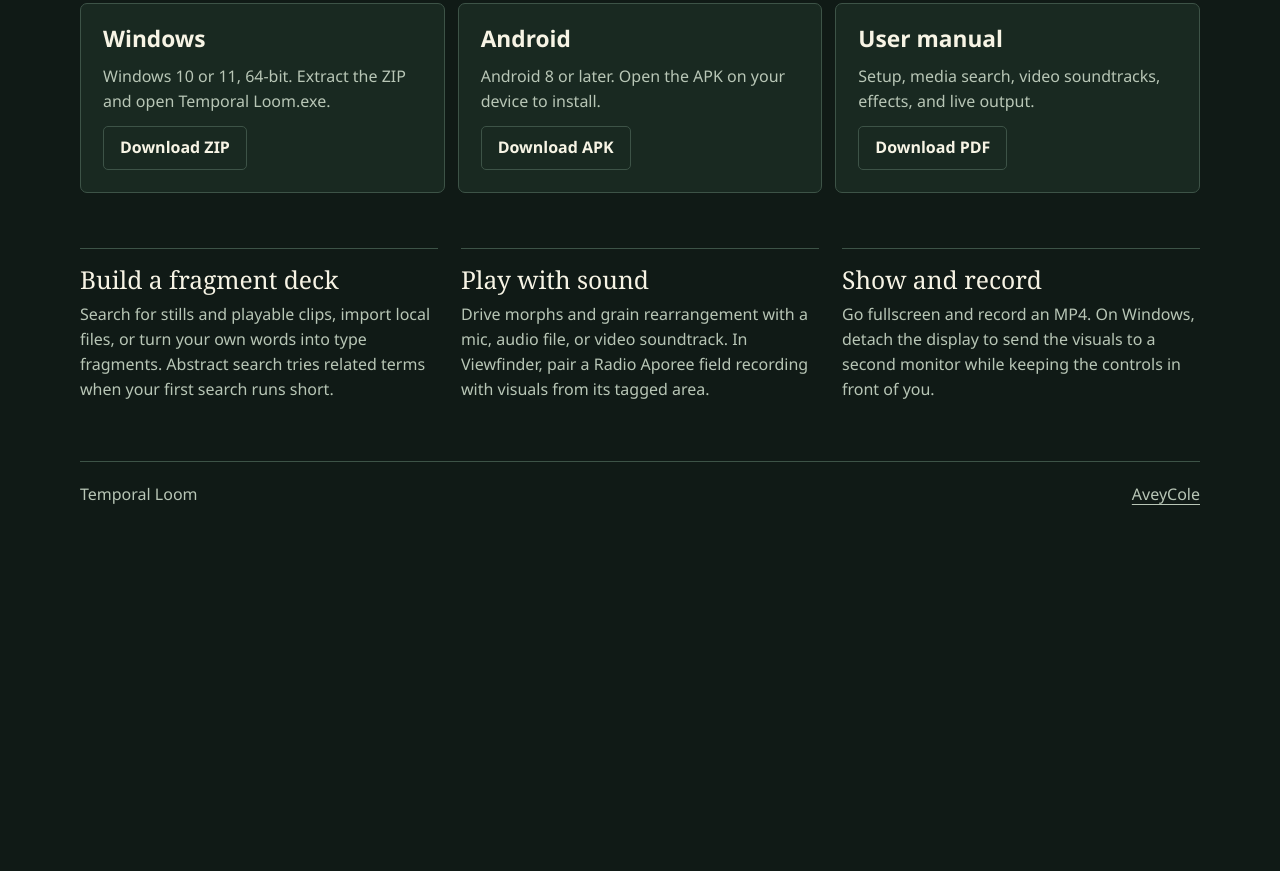
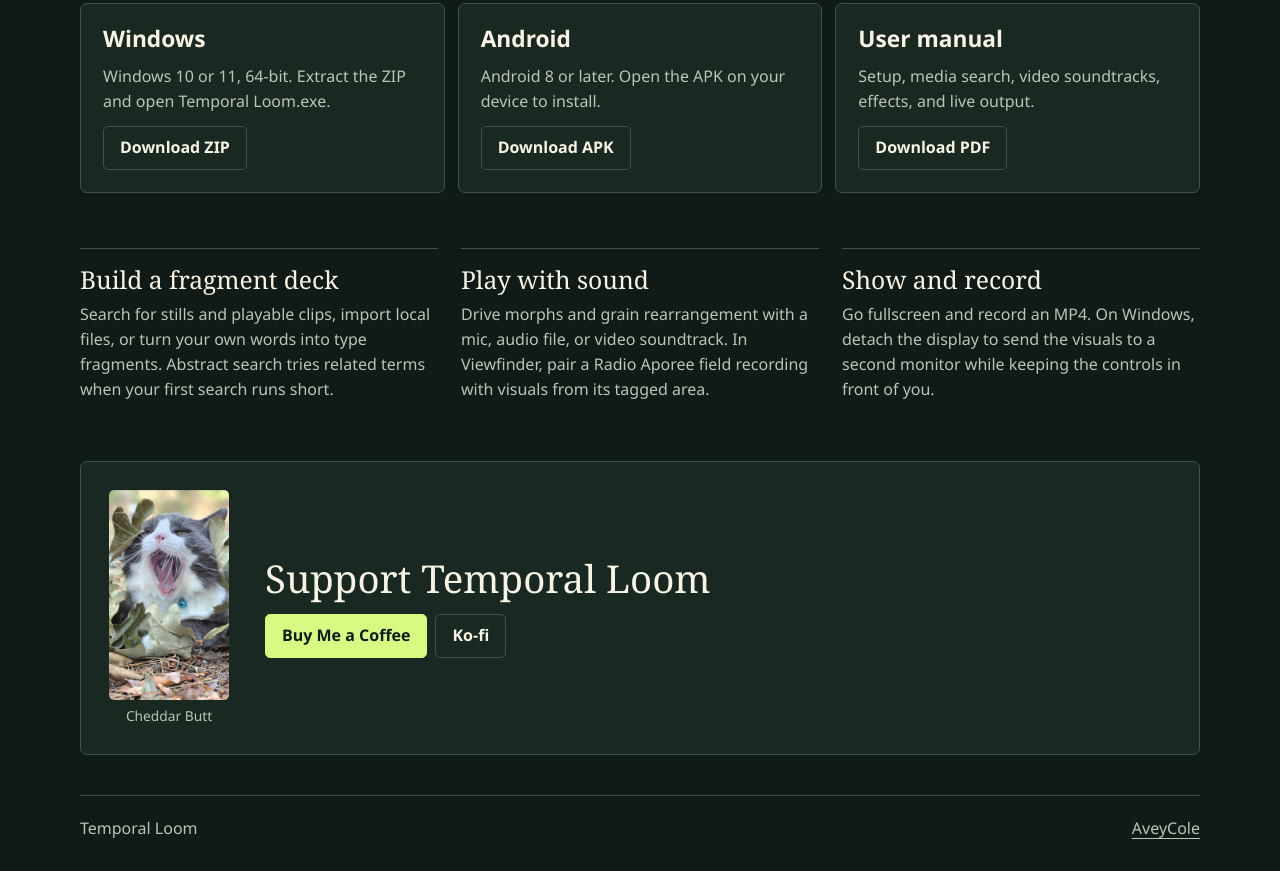
Before and after one commit to AveyCole/Temporal-Loom, a plain HTML site: page docs/index.html in a window 1280 px wide. Shown: the part 790-1661 px from the top of the page. Before the commit the page ends 1326 px from the top, so only its background shows below. Drawn offline with Linux system fonts and the light colour scheme.

Commit message:
Add Cheddar Butt and creator support links

```diff
--- a/docs/index.html
+++ b/docs/index.html
@@ -15,6 +15,7 @@
     <nav aria-label="Main">
       <a href="#downloads">Downloads</a>
       <a href="https://github.com/AveyCole/Temporal-Loom/releases/download/v1.17/Temporal-Loom-1.17-User-Manual.pdf">Manual</a>
+      <a href="#support">Support</a>
       <a href="https://github.com/AveyCole/Temporal-Loom">GitHub</a>
     </nav>
   </header>
@@ -71,6 +72,20 @@
         <p>Go fullscreen and record an MP4. On Windows, detach the display to send the visuals to a second monitor while keeping the controls in front of you.</p>
       </article>
     </section>
+
+    <section class="support" id="support" aria-labelledby="support-title">
+      <figure>
+        <img src="media/cheddar-yawn.jpg" width="600" height="1052" alt="Gray and white cat yawning among oak leaves" loading="lazy">
+        <figcaption>Cheddar Butt</figcaption>
+      </figure>
+      <div>
+        <h2 id="support-title">Support Temporal Loom</h2>
+        <div class="support-links">
+          <a class="button fill" href="https://buymeacoffee.com/aveycole">Buy Me a Coffee</a>
+          <a class="button" href="https://ko-fi.com/aveycole">Ko-fi</a>
+        </div>
+      </div>
+    </section>
   </main>
 
   <footer class="shell footer">
--- a/docs/site.css
+++ b/docs/site.css
@@ -47,6 +47,12 @@ h1{font-size:clamp(4rem,8vw,7.9rem);letter-spacing:-.073em}
 .workflows{gap:23px;margin-block:55px 59px}
 .workflows article{padding-top:18px;border-top:1px solid var(--line)}
 .workflows h2{font-size:1.54rem;margin-bottom:10px}
+.support{display:flex;align-items:center;gap:clamp(16px,4vw,36px);padding:clamp(16px,4vw,28px);margin-bottom:40px;background:var(--panel);border:1px solid var(--line);border-radius:7px;scroll-margin-top:20px}
+.support figure{flex:0 0 clamp(82px,18vw,120px);text-align:center}
+.support img{width:100%;height:auto;border-radius:5px}
+.support figcaption{color:var(--muted);font-size:.86rem;margin-top:5px}
+.support h2{font-size:clamp(1.55rem,4vw,2.4rem)}
+.support-links{display:flex;flex-wrap:wrap;gap:8px;margin-top:15px}
 .footer{border-top:1px solid var(--line);padding-block:20px 30px;display:flex;justify-content:space-between;color:var(--muted)}
 @media(max-width:740px){
   .shell{width:calc(100% - 36px)}
@@ -58,7 +64,7 @@ h1{font-size:clamp(4rem,8vw,7.9rem);letter-spacing:-.073em}
   .packages,.workflows{grid-template-columns:1fr}
   .workflows{margin-block:40px}
 }
-@media(max-width:390px){
+@media(max-width:520px){
   .header{align-items:flex-start;flex-direction:column;gap:8px;padding-block:10px}
   .brand img{width:30px;height:30px}
 }
```
Also changed, not shown: docs/media/cheddar-yawn.jpg (added).
